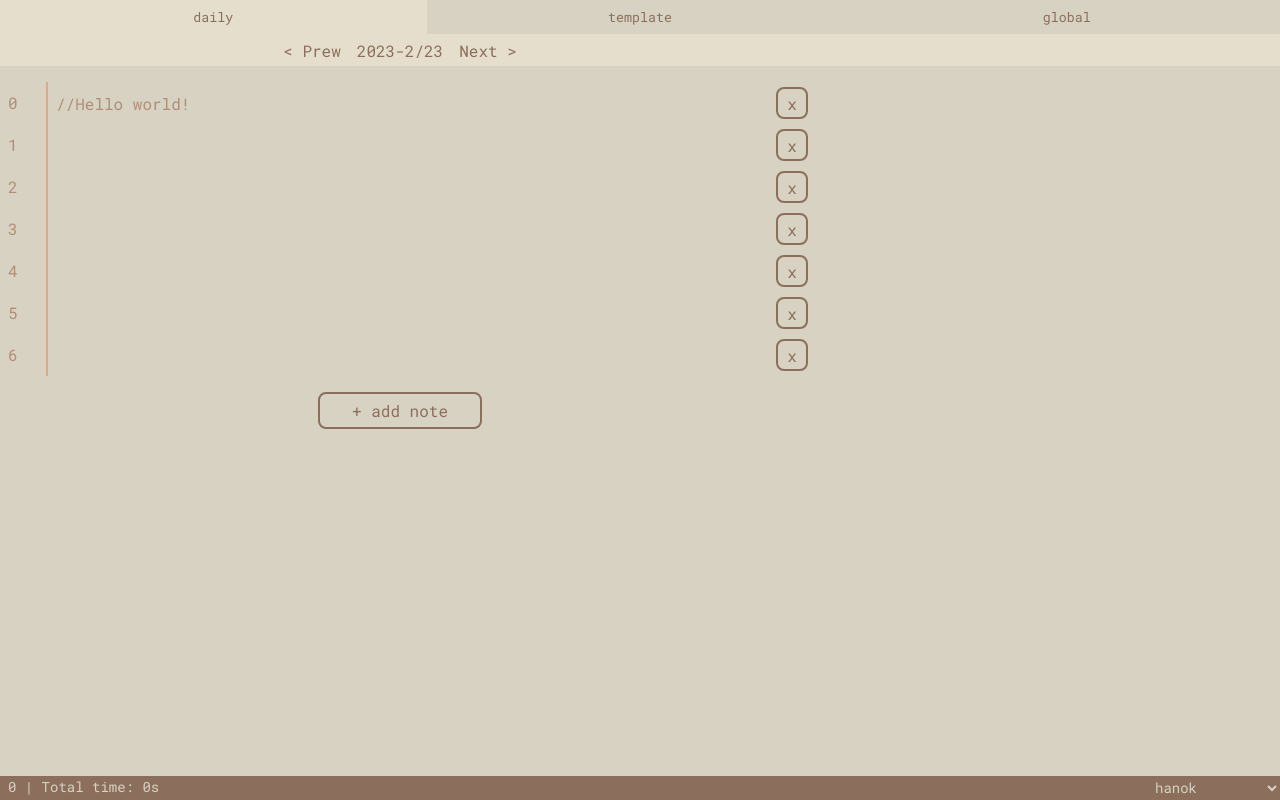
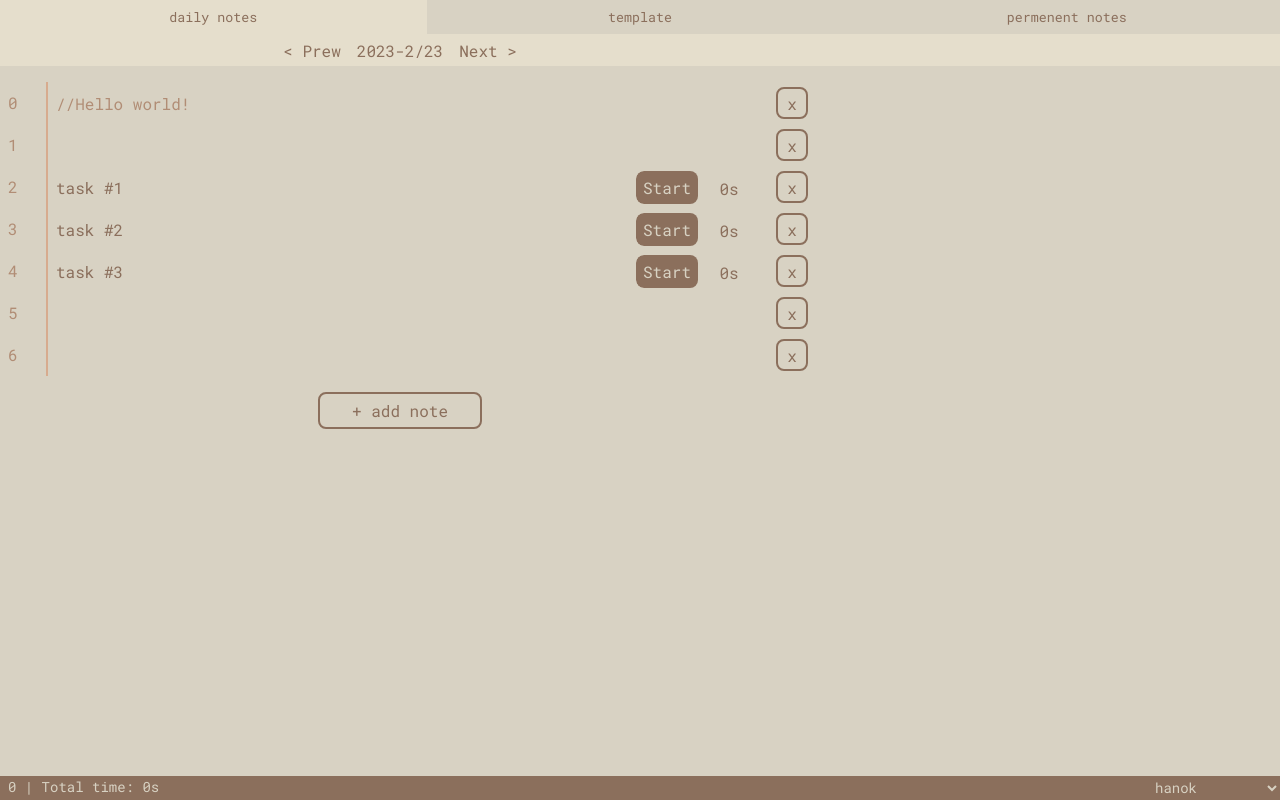
Before and after one commit to jbaagaard/tasks, a Next.js app: page / in a window 1280 px wide. Built offline with nearby package versions, Linux system fonts and the light colour scheme.

Commit message:
better localization

```diff
--- a/features/NoteBlock/NoteBlock.styled.ts
+++ b/features/NoteBlock/NoteBlock.styled.ts
@@ -22,6 +22,7 @@ export const AddNoteButtonWrapper = styled.div`
   box-sizing: border-box;
   display: flex;
   justify-content: center;
+  gap: 24px;
 `;
 
 export const AddNoteButton = styled(SecondaryButton)`
--- a/features/TopMenu/index.tsx
+++ b/features/TopMenu/index.tsx
@@ -22,13 +22,13 @@ const TopMenu = ({ value, onChange }: TopMenuProps) => {
   return (
     <S.Wrapper>
       <S.Button onClick={handleDailyOnClick} active={value === "daily"}>
-        daily
+        daily notes
       </S.Button>
       <S.Button onClick={handleRecurringOnClick} active={value === "template"}>
         template
       </S.Button>
       <S.Button onClick={handleGlobalOnClick} active={value === "global"}>
-        global
+        permenent notes
       </S.Button>
     </S.Wrapper>
   );
--- a/features/noteUtils.ts
+++ b/features/noteUtils.ts
@@ -36,9 +36,9 @@ export function newNoteBlock(date: Date): INoteBlock {
     notes: [
       emptyNote("//Hello world!"),
       emptyNote(),
-      emptyNote(),
-      emptyNote(),
-      emptyNote(),
+      emptyNote("task #1"),
+      emptyNote("task #2"),
+      emptyNote("task #3"),
       emptyNote(),
       emptyNote(),
     ],
```
